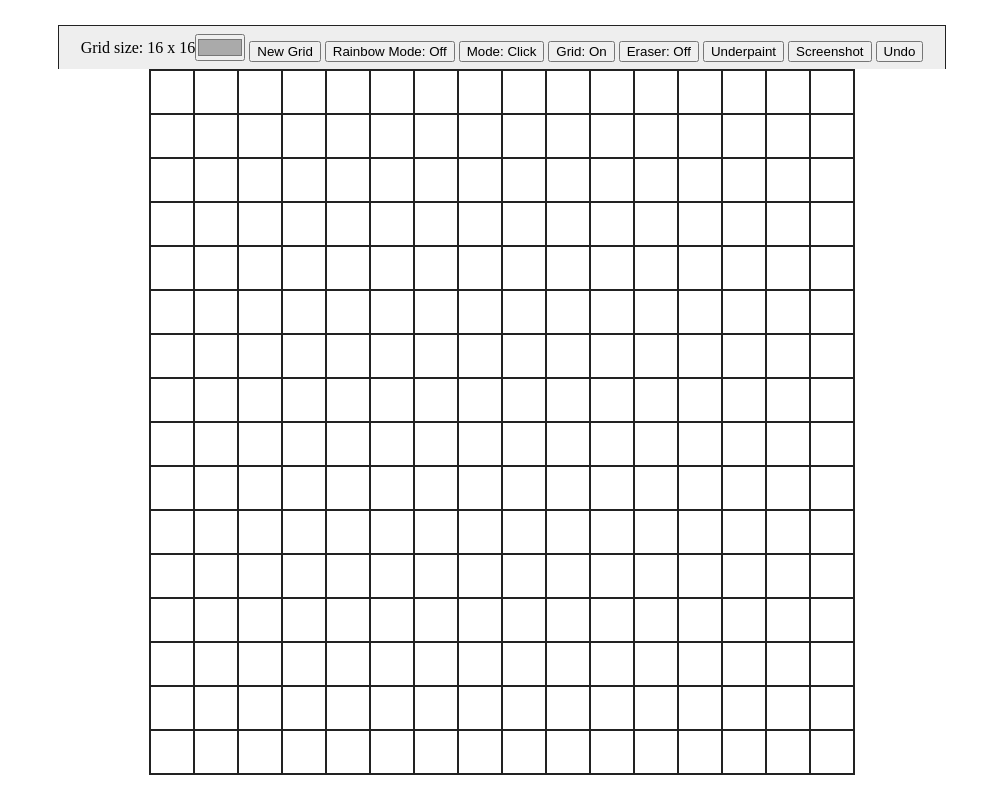
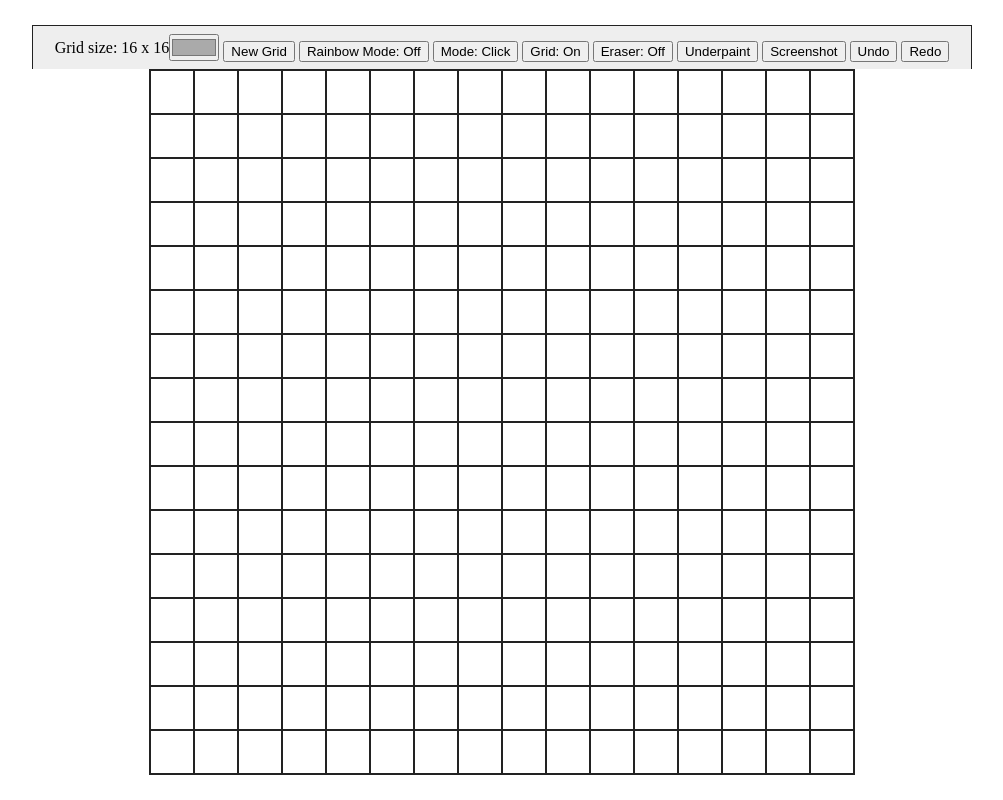
Before and after one commit to gitwinst/etch-a-sketch, a plain HTML site: page index.html in a window 1280 px wide. Shown: the whole page, without its empty margins (138-1141 px from the left). Drawn offline with nearby package versions, Linux system fonts and the light colour scheme.

Commit message:
Add redo button

```diff
--- a/index.html
+++ b/index.html
@@ -23,6 +23,7 @@
                     <button id="underpaint">Underpaint</button>
                     <button id="screenshot">Screenshot</button>
                     <button id="undo">Undo</button>
+                    <button id="redo">Redo</button>
                 </div>
             </div>
             <div id="grid-section">
```
